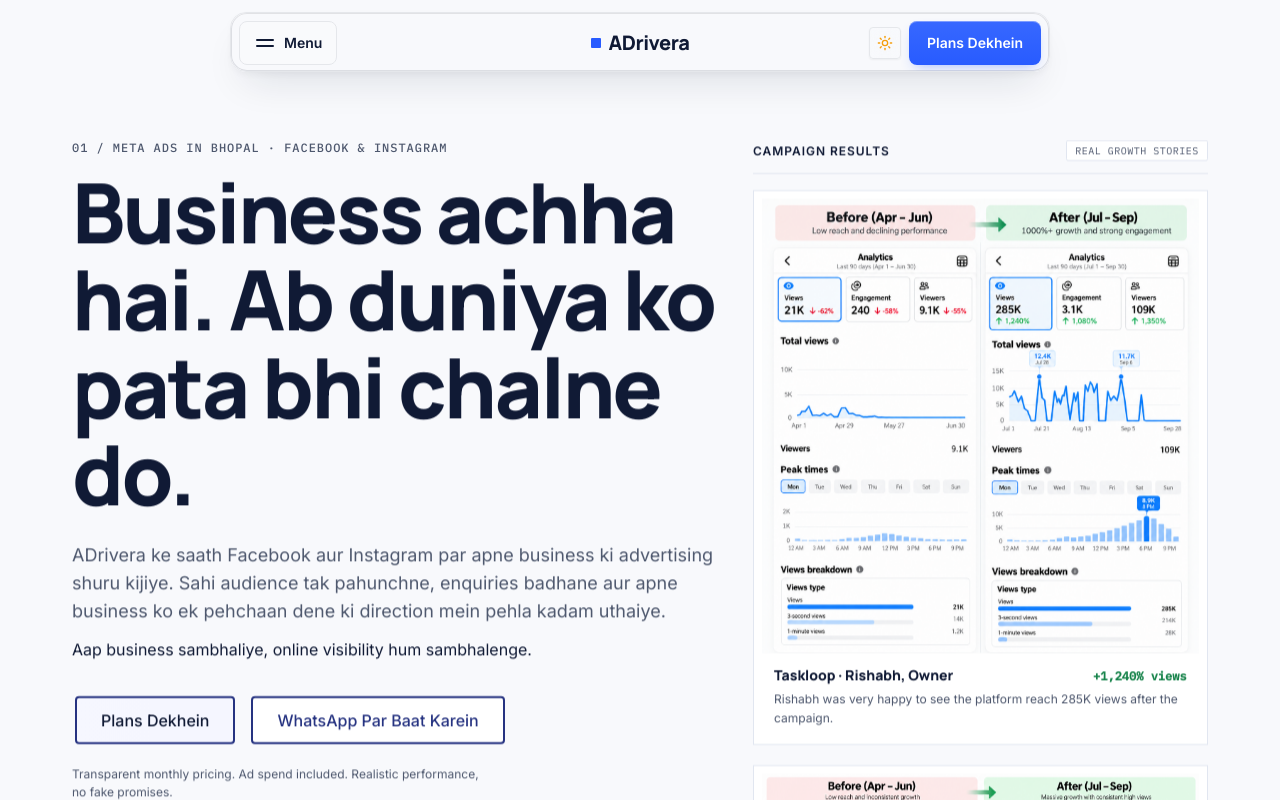
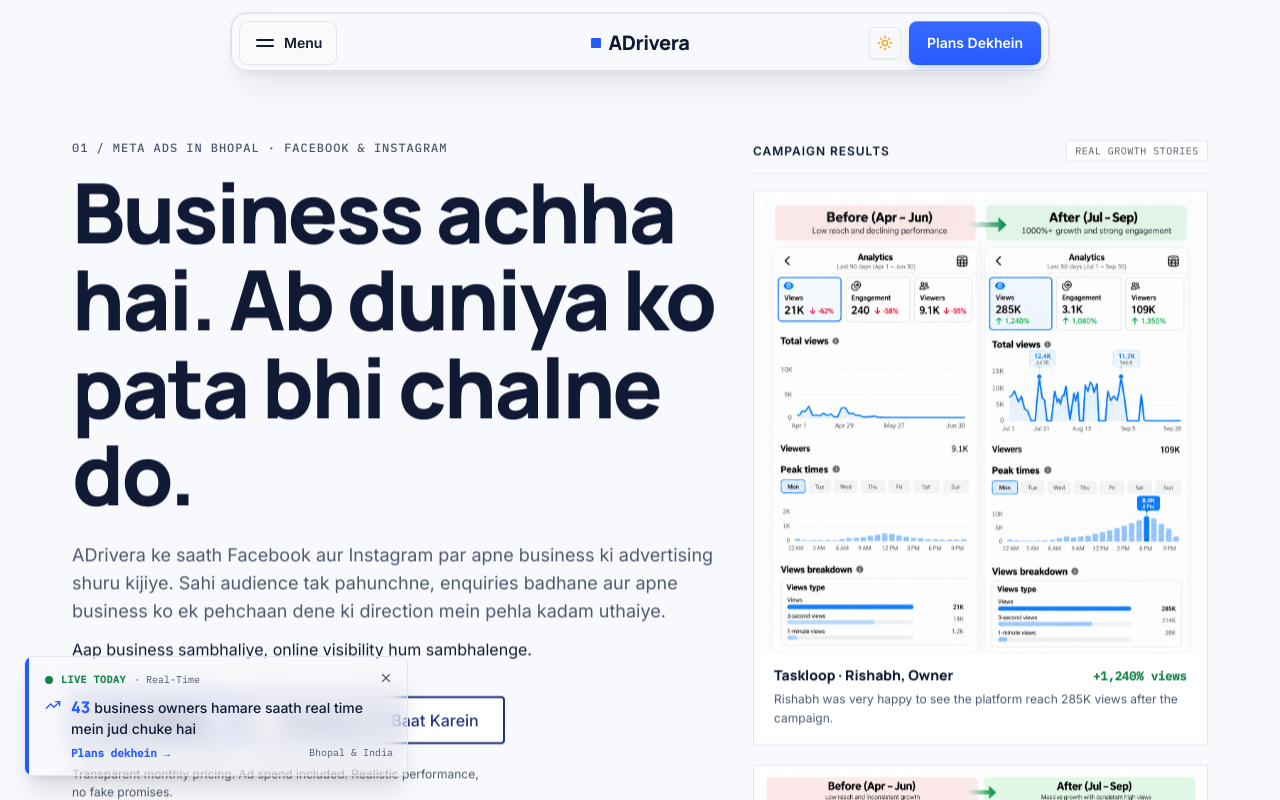
Before and after one commit to preetsingh2911/adrivera, a Next.js app: page / in a window 1280 px wide. Shown: the top 800 px of the page. Built offline with nearby package versions, Linux system fonts and the light colour scheme.

Commit message:
feat: add real-time live customer counter floating tab

```diff
--- a/src/app/page.tsx
+++ b/src/app/page.tsx
@@ -16,6 +16,7 @@
 import { FinalCtaSection } from "@/components/FinalCtaSection";
 import { SiteFooter } from "@/components/SiteFooter";
 import { StickyMobileCta } from "@/components/StickyMobileCta";
+import { LiveCustomerCounter } from "@/components/LiveCustomerCounter";
 
 export default function HomePage() {
   return (
@@ -41,6 +42,7 @@
       </main>
 
       <SiteFooter />
+      <LiveCustomerCounter />
       <StickyMobileCta />
     </div>
   );
--- /dev/null
+++ b/src/components/LiveCustomerCounter.tsx
@@ -0,0 +1,212 @@
+'use client';
+
+import React, { useState, useEffect } from 'react';
+import { X, TrendingUp } from 'lucide-react';
+
+/**
+ * Calculates a deterministic daily counter starting from 4 or 5 at midnight IST
+ * and increasing by 1 roughly every 20-30 minutes throughout the day.
+ * All visitors see the exact same synchronized count at any given minute.
+ */
+function calculateISTCounter() {
+  const now = new Date();
+
+  // Parse current date & time in Indian Standard Time (Asia/Kolkata)
+  const formatter = new Intl.DateTimeFormat('en-US', {
+    timeZone: 'Asia/Kolkata',
+    year: 'numeric',
+    month: '2-digit',
+    day: '2-digit',
+    hour: '2-digit',
+    minute: '2-digit',
+    second: '2-digit',
+    hour12: false,
+  });
+
+  const parts = formatter.formatToParts(now);
+  const getPart = (type: string) =>
+    parseInt(parts.find((p) => p.type === type)?.value || '0', 10);
+
+  const year = getPart('year');
+  const month = getPart('month');
+  const day = getPart('day');
+  const rawHour = getPart('hour');
+  const hour = rawHour === 24 ? 0 : rawHour;
+  const minute = getPart('minute');
+  const second = getPart('second');
+
+  // Seed uniquely per day (e.g. 20261021)
+  const dateSeed = year * 10000 + month * 100 + day;
+
+  // Base count starts at 4 or 5 depending on the day
+  const baseCount = dateSeed % 2 === 0 ? 4 : 5;
+
+  const elapsedSeconds = (hour * 60 + minute) * 60 + second;
+
+  // Compute scheduled increments throughout the day
+  let accumulatedSeconds = 0;
+  let step = 0;
+  let count = baseCount;
+  let nextStepSeconds = 86400; // end of day fallback
+
+  while (accumulatedSeconds < 86400) {
+    // Deterministic pseudo-random interval between 20 and 30 minutes (1200 - 1800 seconds)
+    const seed = dateSeed + step * 137.5;
+    const pseudoRand = Math.abs(Math.sin(seed) * 10000) % 1;
+    const intervalSec = 1200 + Math.floor(pseudoRand * 601);
+
+    accumulatedSeconds += intervalSec;
+
+    if (accumulatedSeconds <= elapsedSeconds) {
+      count++;
+    } else {
+      nextStepSeconds = accumulatedSeconds;
+      break;
+    }
+    step++;
+  }
+
+  const secondsUntilNext = Math.max(1, nextStepSeconds - elapsedSeconds);
+
+  return {
+    count,
+    secondsUntilNext,
+  };
+}
+
+export function LiveCustomerCounter() {
+  const [mounted, setMounted] = useState(false);
+  const [count, setCount] = useState<number>(5);
+  const [isIncrementing, setIsIncrementing] = useState(false);
+  const [isDismissed, setIsDismissed] = useState(false);
+
+  useEffect(() => {
+    setMounted(true);
+
+    // Check if user previously closed it during this browsing session
+    try {
+      const dismissed = sessionStorage.getItem('adrivera-counter-dismissed');
+      if (dismissed === 'true') {
+        setIsDismissed(true);
+      }
+    } catch {
+      // Ignore storage errors in private browsing
+    }
+
+    let timeoutId: NodeJS.Timeout;
+
+    const updateCounter = () => {
+      const data = calculateISTCounter();
+      setCount((prev) => {
+        if (prev !== data.count && mounted) {
+          setIsIncrementing(true);
+          setTimeout(() => setIsIncrementing(false), 2000);
+        }
+        return data.count;
+      });
+
+      // Schedule exact next increment
+      timeoutId = setTimeout(updateCounter, data.secondsUntilNext * 1000);
+    };
+
+    updateCounter();
+
+    // Heartbeat check every 45s in case device woke up or tab was inactive
+    const intervalId = setInterval(() => {
+      const data = calculateISTCounter();
+      setCount(data.count);
+    }, 45000);
+
+    return () => {
+      clearTimeout(timeoutId);
+      clearInterval(intervalId);
+    };
+  }, [mounted]);
+
+  const handleDismiss = (e: React.MouseEvent) => {
+    e.stopPropagation();
+    setIsDismissed(true);
+    try {
+      sessionStorage.setItem('adrivera-counter-dismissed', 'true');
+    } catch {
+      // Ignore storage errors
+    }
+  };
+
+  // Prevent hydration mismatch
+  if (!mounted || isDismissed) {
+    return null;
+  }
+
+  return (
+    <aside
+      aria-label="Real-time Client Activity"
+      className="fixed bottom-[74px] md:bottom-6 left-3 right-3 md:right-auto md:left-6 z-40 max-w-sm transition-all duration-300 ease-out"
+    >
+      <div className="relative overflow-hidden rounded-lg border border-border bg-card/95 backdrop-blur-md p-3.5 shadow-xl transition-shadow duration-200 hover:shadow-2xl">
+        {/* Subtle accent border indicator */}
+        <div className="absolute top-0 left-0 bottom-0 w-1 bg-accent" />
+
+        <div className="pl-1.5">
+          {/* Top meta row */}
+          <div className="flex items-center justify-between gap-2 mb-1.5">
+            <div className="flex items-center gap-2">
+              <span className="relative flex h-2 w-2" aria-hidden="true">
+                <span className="animate-ping absolute inline-flex h-full w-full rounded-full bg-positive opacity-75" />
+                <span className="relative inline-flex rounded-full h-2 w-2 bg-positive" />
+              </span>
+              <span className="text-[10px] font-mono uppercase tracking-wider font-bold text-positive">
+                Live Today
+              </span>
+              <span className="text-[10px] text-muted font-mono">· Real-Time</span>
+            </div>
+
+            <button
+              type="button"
+              onClick={handleDismiss}
+              className="text-muted hover:text-ink p-1 -mr-1 -mt-1 rounded hover:bg-tint/50 transition-colors"
+              aria-label="Dismiss live counter"
+              title="Band karein"
+            >
+              <X className="w-3.5 h-3.5" />
+            </button>
+          </div>
+
+          {/* Main content statement in Hinglish */}
+          <div className="flex items-start gap-2.5">
+            <div className="pt-0.5 text-accent flex-shrink-0">
+              <TrendingUp className="w-4 h-4" />
+            </div>
+
+            <div>
+              <p className="text-xs sm:text-sm font-medium text-ink leading-snug">
+                <span
+                  className={`font-heading font-extrabold text-accent text-sm sm:text-base mr-1 inline-block transition-transform duration-300 ${
+                    isIncrementing ? 'scale-125 text-positive' : 'scale-100'
+                  }`}
+                >
+                  {count}
+                </span>
+                <span>
+                  business owners hamare saath real time mein jud chuke hai
+                </span>
+              </p>
+
+              <div className="mt-1.5 flex items-center justify-between text-[11px]">
+                <a
+                  href="/#pricing"
+                  className="font-mono text-accent hover:underline flex items-center gap-1 font-semibold"
+                >
+                  Plans dekhein &rarr;
+                </a>
+                <span className="text-muted font-mono text-[10px]">
+                  Bhopal & India
+                </span>
+              </div>
+            </div>
+          </div>
+        </div>
+      </div>
+    </aside>
+  );
+}
```
